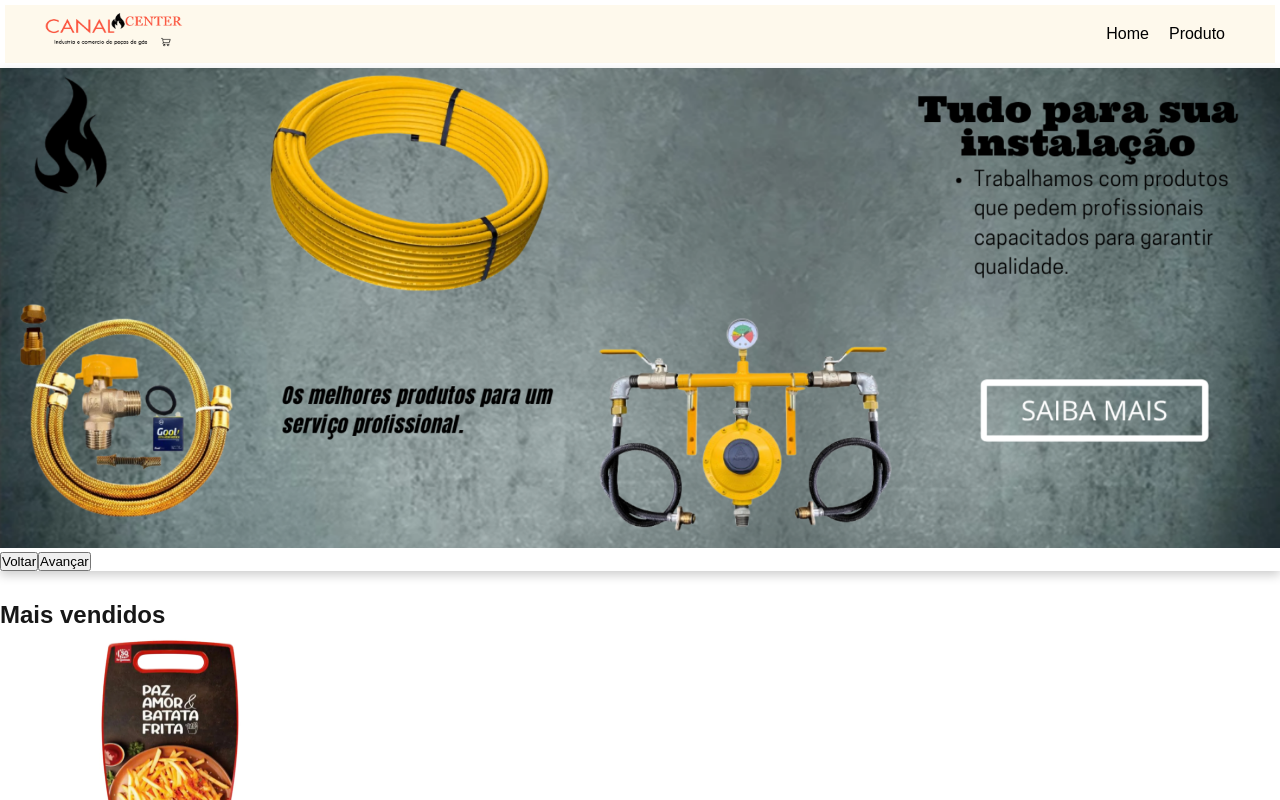
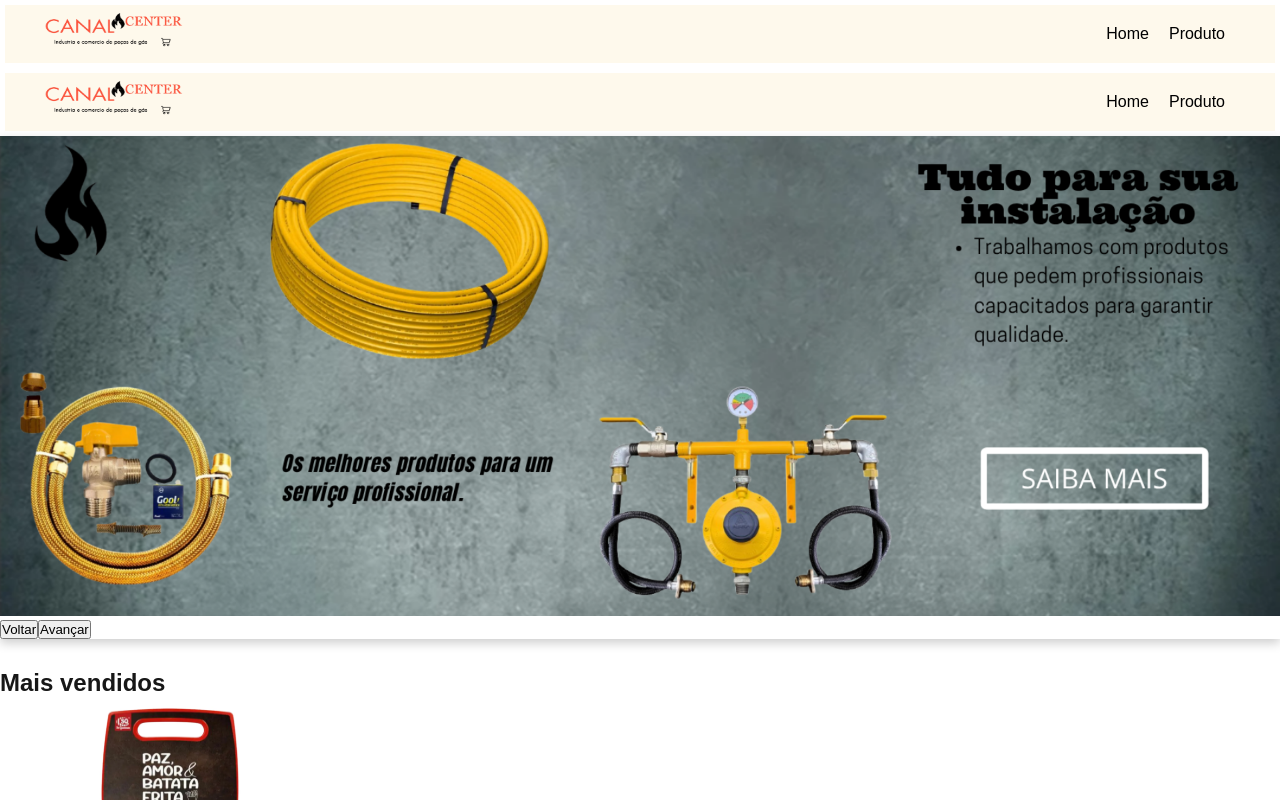
Before and after one commit to guhavila/PROJETO_BORBOLETA_WEB, a Next.js app in the folder projeto-borboleta/: page / in a window 1280 px wide. Shown: the top 800 px of the page. Built offline with nearby package versions, Linux system fonts and the light colour scheme.

Commit message:
Update layout.js

```diff
--- a/projeto-borboleta/src/app/layout.js
+++ b/projeto-borboleta/src/app/layout.js
@@ -1,5 +1,7 @@
 import { Geist, Geist_Mono } from "next/font/google";
 import "./globals.css";
+import Header from "./components/Header";
+import Footer from "./components/Footer";
 
 const geistSans = Geist({
   variable: "--font-geist-sans",
@@ -19,7 +21,13 @@
 export default function RootLayout({ children }) {
   return (
     <html lang="en" className={`${geistSans.variable} ${geistMono.variable}`}>
-      <body>{children}</body>
+
+      <body>
+        <Header/>
+        {children}
+        <Footer/>
+        </body>
+
     </html>
   );
 }
```
